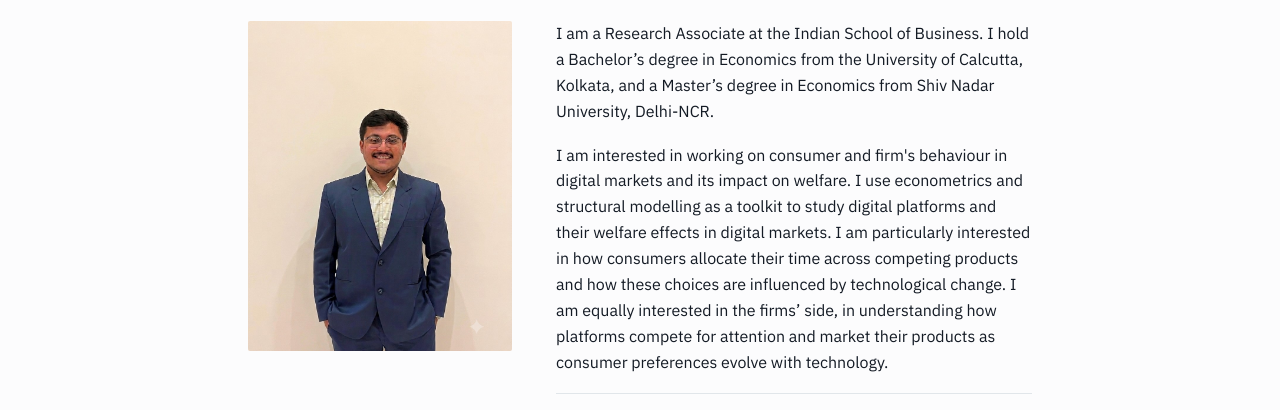
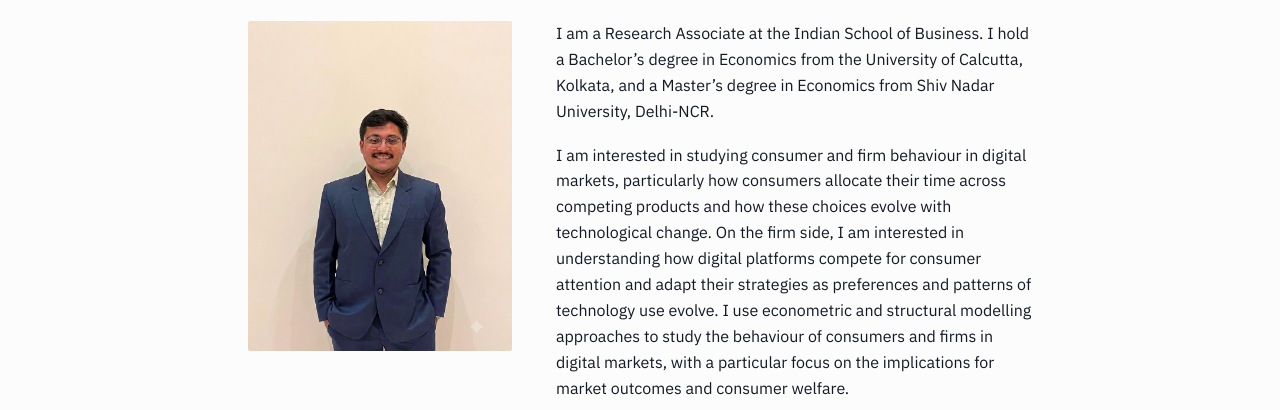
Before and after one commit to Saptashya-25/Saptashya-25.github.io, a plain HTML site: page index.html in a window 1280 px wide. Shown: the part 189-599 px from the top of the page. Drawn offline with Linux system fonts and the light colour scheme.

Commit message:
Update index.html

```diff
--- a/index.html
+++ b/index.html
@@ -37,14 +37,14 @@
         and a Master’s degree in Economics from Shiv Nadar University, Delhi-NCR.
       </p>
       <p>
-        I am interested in working on consumer and firm's behaviour in digital markets and
-        its impact on welfare. I use econometrics and structural modelling as a toolkit
-        to study digital platforms and their welfare effects in digital markets. I am
-        particularly interested in how consumers allocate their time across competing
-        products and how these choices are influenced by technological change. I am
-        equally interested in the firms’ side, in understanding how platforms compete
-        for attention and market their products as consumer preferences evolve with
-        technology.
+        I am interested in studying consumer and firm behaviour in digital markets,
+        particularly how consumers allocate their time across competing products
+        and how these choices evolve with technological change. On the firm side,
+        I am interested in understanding how digital platforms compete for consumer
+        attention and adapt their strategies as preferences and patterns of technology
+        use evolve. I use econometric and structural modelling approaches to
+        study the behaviour of consumers and firms in digital markets, with a
+        particular focus on the implications for market outcomes and consumer welfare.
       </p>
 
       <p class="contact">
```
